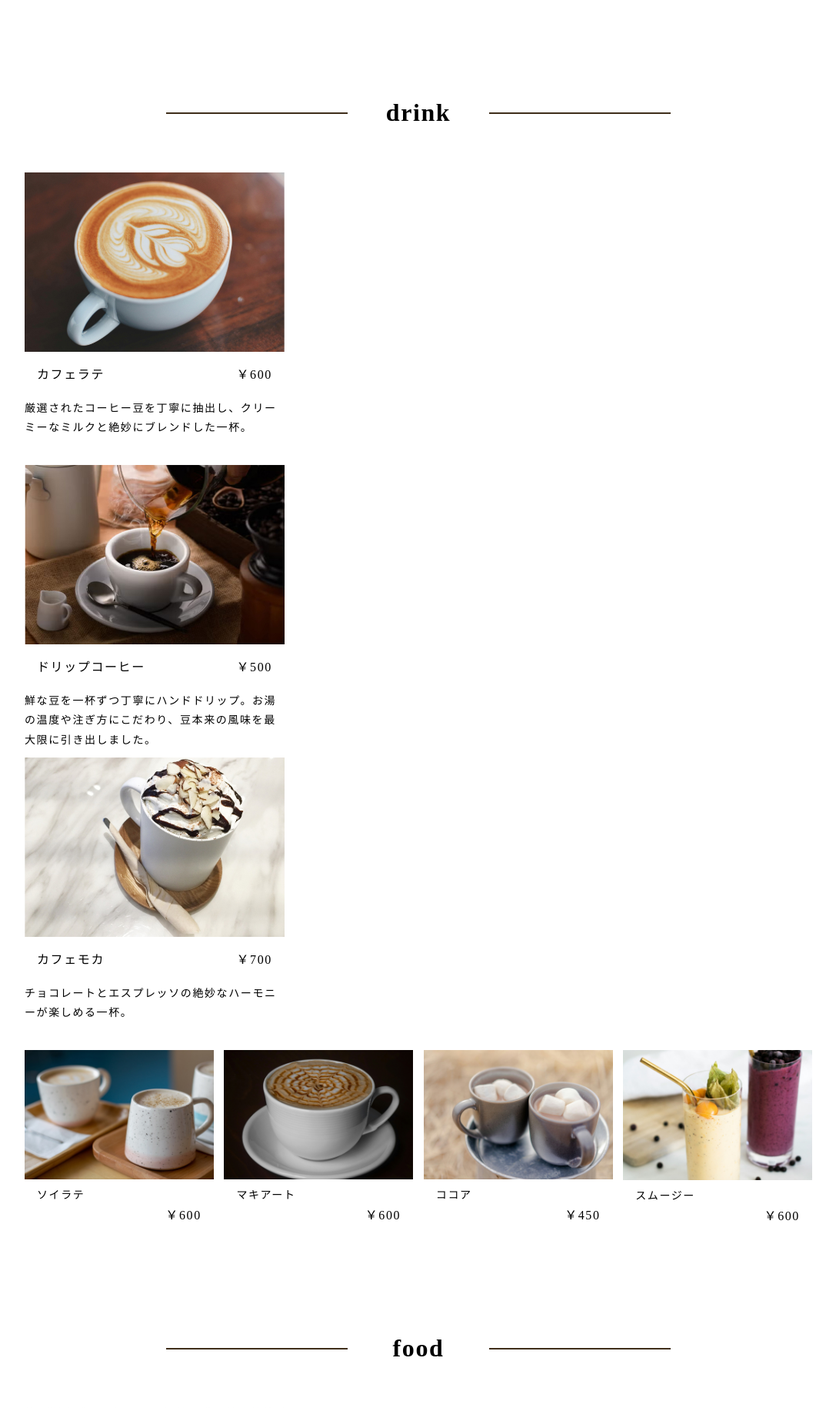
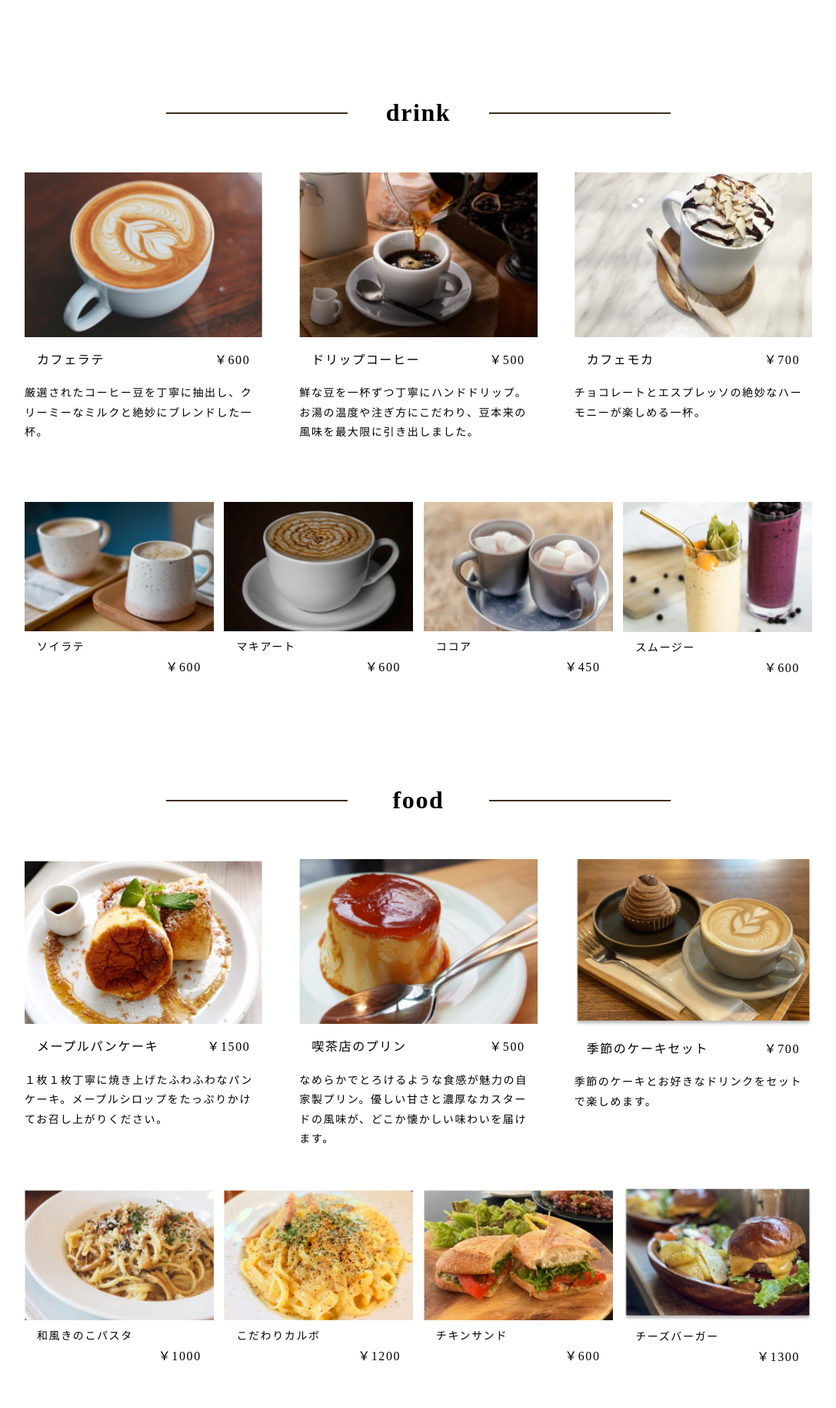
Before and after one commit to koni-ken/Cafe_Lelien, a PHP site: page /menu.html in a window 1280 px wide. Shown: the part 402-2231 px from the top of the page at 77% size, without its empty margins (96-1183 px from the left). After the commit the page ends 2170 px from the top, so only its background shows below. Run offline with PHP 8.4, Linux system fonts and the light colour scheme.

Commit message:
マスターに統合しました

```diff
--- a/src/css/style.css
+++ b/src/css/style.css
@@ -297,8 +297,6 @@ body {
   }
 }
 
-<<<<<<< HEAD
-=======
 .menu-list{
   display: flex;
   justify-content: space-between;
@@ -344,7 +342,6 @@ body {
 .other-menu-price{
   text-align: right;
 }
->>>>>>> メニュー
   /* ---------- news ---------- */
 
   /* ---------- news-1 ---------- */
--- a/src/menu.html
+++ b/src/menu.html
@@ -218,13 +218,9 @@
 
    </div> <!-- menu-inner -->
 
-<<<<<<< HEAD
    <div class="test">
 
    </div>
 
-=======
-
->>>>>>> メニュー
   </body>
 </html>
```
